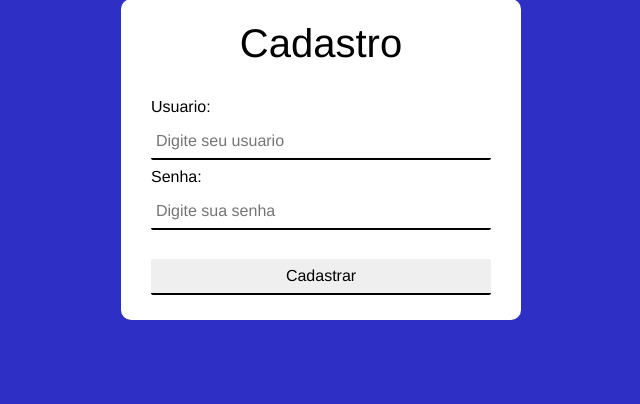
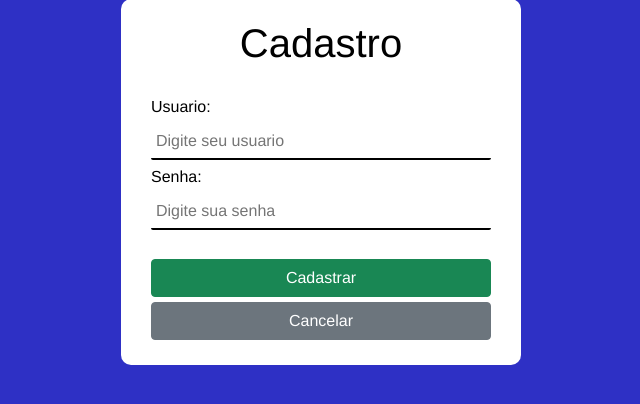
Before and after one commit to rylderoliveira/Django, a Django app: page /usuario/cadastroUsuario in a window 1280 px wide. Shown: the part 81-485 px from the top of the page, without its empty margins (319-959 px from the left). Run offline with Django 4.2, Linux system fonts and the light colour scheme; some libraries are stand-ins or nearby versions.

Commit message:
Ainda alterando botões login e cadastrar

```diff
--- a/templates/usuario/cadastroUsuario.html
+++ b/templates/usuario/cadastroUsuario.html
@@ -27,7 +27,9 @@
             <label for="Senha">Senha:</label>
             <input type="password" name="password" id="password" placeholder="Digite sua senha" required>
             <br>
-            <input type="submit" value="Cadastrar">
+            <input class="btn btn-success" type="submit" value="Cadastrar">
+            <a class="btn btn-secondary" href="{% url 'login' %}">Cancelar</a>
+        </form>
         </form>
     </div>
 </body>
--- a/templates/usuario/telaLogin.html
+++ b/templates/usuario/telaLogin.html
@@ -24,6 +24,7 @@
             <input type="text" name="user" id="user" placeholder="Digite seu usuario">
             <label for="Senha">Senha:</label>
             <input type="password" name="password" id="password" placeholder="Digite sua senha">
+            <br>
             <input type="submit" class="btn btn-success" value="Login">
             <a class="btn btn-primary" href="{% url 'cadastroUsuario' %}">Cadastrar</a>
         </form>
```
